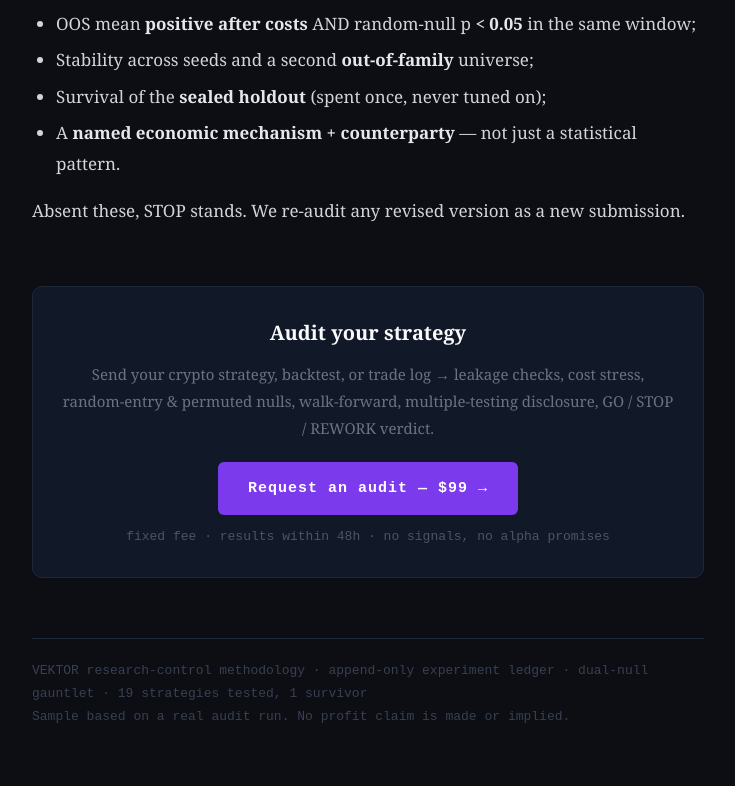
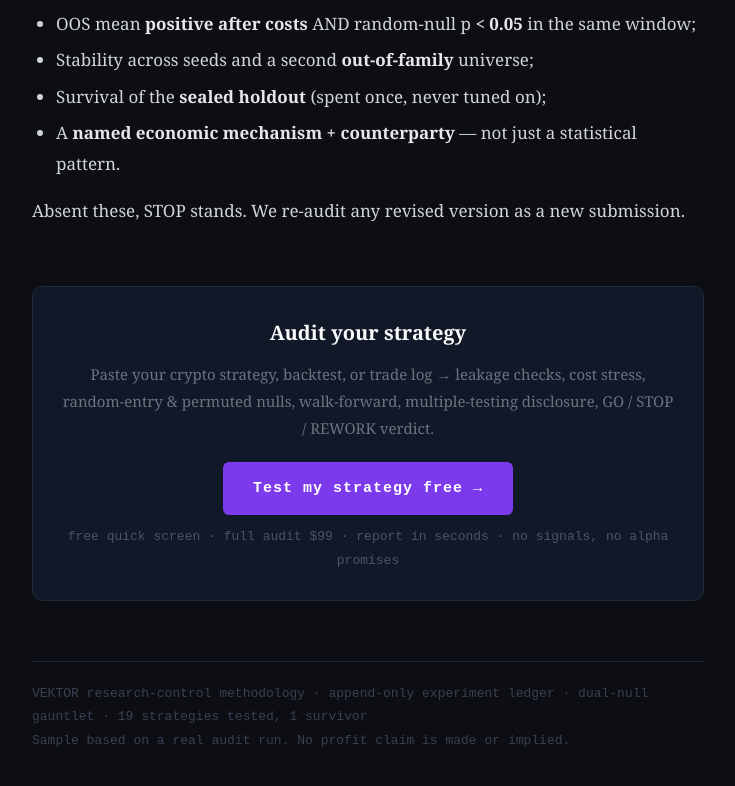
Before and after one commit to Lauxlyly/vektor-site, a website: page sample-report.html in a window 1280 px wide. Shown: the part 2314-3100 px from the top of the page, without its empty margins (272-1007 px from the left). Drawn offline with Linux system fonts and the light colour scheme.

Commit message:
copy: reframe delivery as instant (report in seconds, not 48h)
- index.html + sample-report.html: drop stale '48h' / 'within 48h' timing
- Sell instant on-page report as the differentiator ('in seconds, not days')
- sample-report CTA funnels to free screen (#analyze), instant self-serve wording

Co-Authored-By: Claude Opus 4.8 <noreply@anthropic.com>

```diff
--- a/sample-report.html
+++ b/sample-report.html
@@ -151,9 +151,9 @@
 
 <div class="cta-block">
   <h3>Audit your strategy</h3>
-  <p>Send your crypto strategy, backtest, or trade log → leakage checks, cost stress, random-entry &amp; permuted nulls, walk-forward, multiple-testing disclosure, GO / STOP / REWORK verdict.</p>
-  <a class="cta-btn" href="index.html#audit">Request an audit — $99 →</a>
-  <span class="cta-price">fixed fee · results within 48h · no signals, no alpha promises</span>
+  <p>Paste your crypto strategy, backtest, or trade log → leakage checks, cost stress, random-entry &amp; permuted nulls, walk-forward, multiple-testing disclosure, GO / STOP / REWORK verdict.</p>
+  <a class="cta-btn" href="index.html#analyze">Test my strategy free →</a>
+  <span class="cta-price">free quick screen · full audit $99 · report in seconds · no signals, no alpha promises</span>
 </div>
 
 <footer>
```
Also changed, not shown: index.html (+1 -1 lines).
